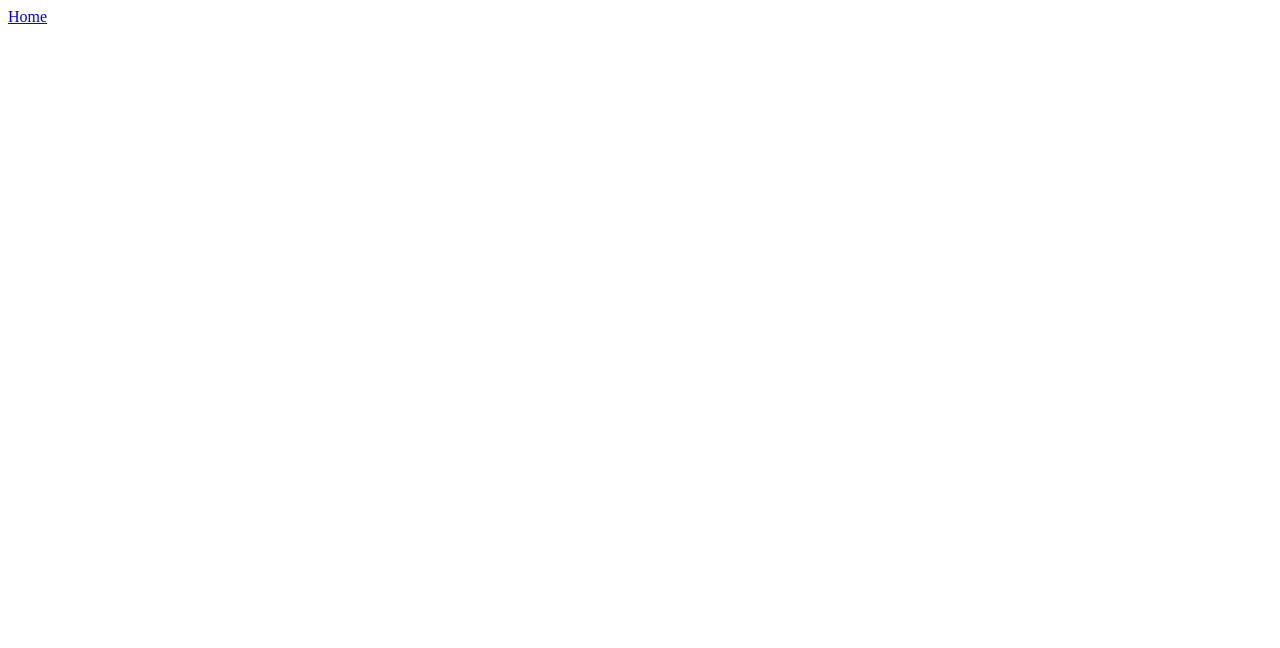
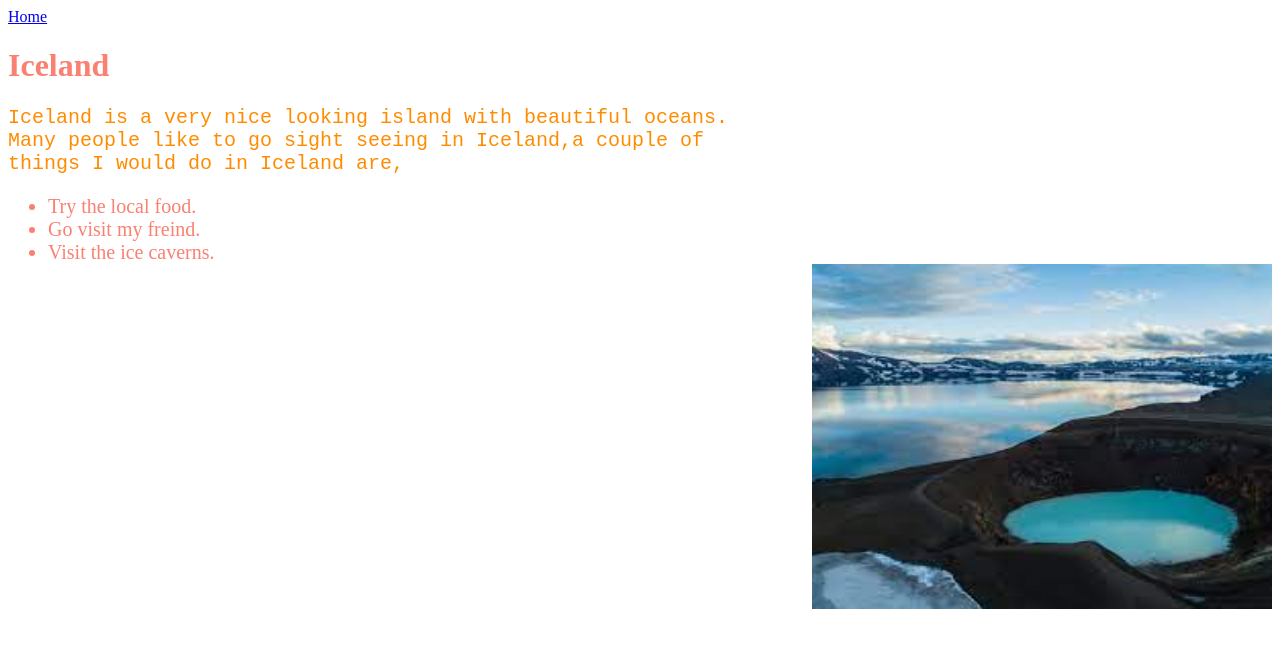
Before and after one commit to AndrewEshraghi/IDT, a plain HTML site: page Iceland.html in a window 1280 px wide. Drawn offline with Linux system fonts and the light colour scheme.

Commit message:
Update Iceland.html

```diff
--- a/Iceland.html
+++ b/Iceland.html
@@ -2,6 +2,21 @@
 <html>
 <head>
 <style>
+  img{
+    float:right;
+  }
+  ul{
+    color:salmon;
+    font-size:20px;
+  }
+  h1{
+    color:salmon;
+
+  }
+  pre{
+    font-size:20px;
+    color:darkorange;
+  }
 body{
 bacground-color:LightGray;
 }
@@ -9,5 +24,14 @@ bacground-color:LightGray;
 </head>
 <body>
 <a href="Index.html">Home</a>
+  <h1> Iceland </h1>
+  <pre>
+Iceland is a very nice looking island with beautiful oceans.
+Many people like to go sight seeing in Iceland,a couple of
+things I would do in Iceland are, </pre>
+<ul>
+  <li> Try the local food.</li>
+  <li> Go visit my freind.</li>
+  <li>Visit the ice caverns.</li>
+  <img src="IP.png" alt="Icelandimg"width="460"height="345"
 </body>
-</html>
```
